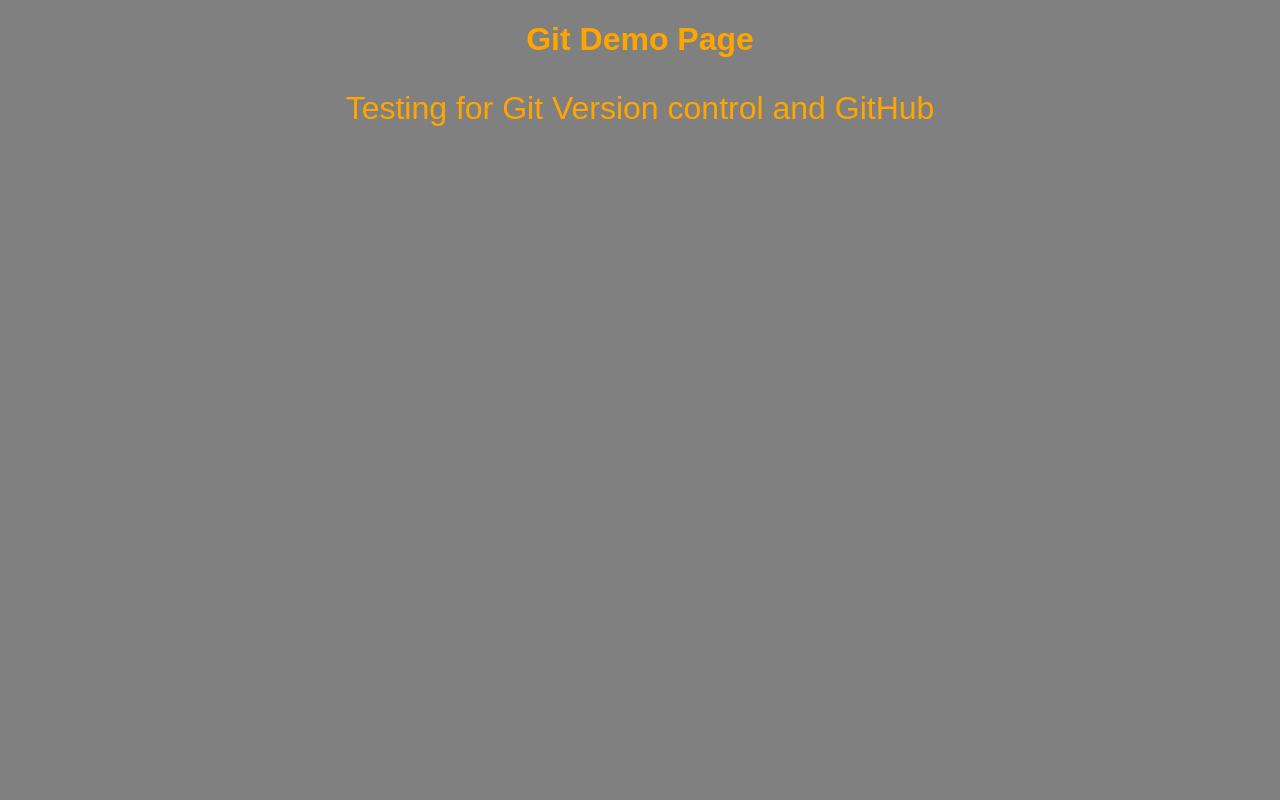
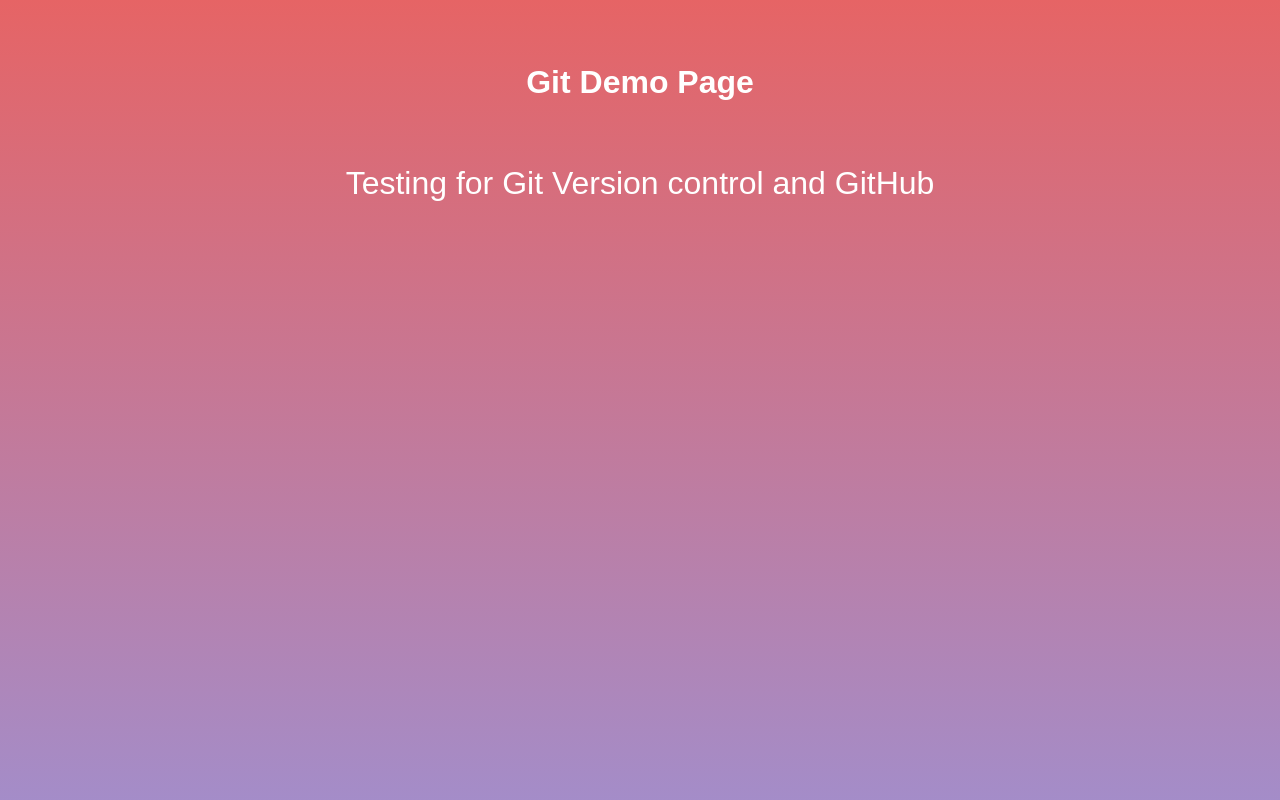
Before and after one commit to chase-newman/google-chrome-practice, a plain HTML site: page index.html in a window 1280 px wide. Shown: the top 800 px of the page. Drawn offline with Linux system fonts and the light colour scheme.

Commit message:
add gradient background

```diff
--- a/styles.css
+++ b/styles.css
@@ -1,9 +1,13 @@
 body {
-    background-color: gray;
+    background: linear-gradient(#e66465, #9198e5);
     font-family: Arial;
     text-align: center;
 }
 h1, p {
-    color: orange;
+    color: white;
     font-size: 2em;
+    margin: 2em auto;
 }
+p {
+    height: 100vh;
+}
```
